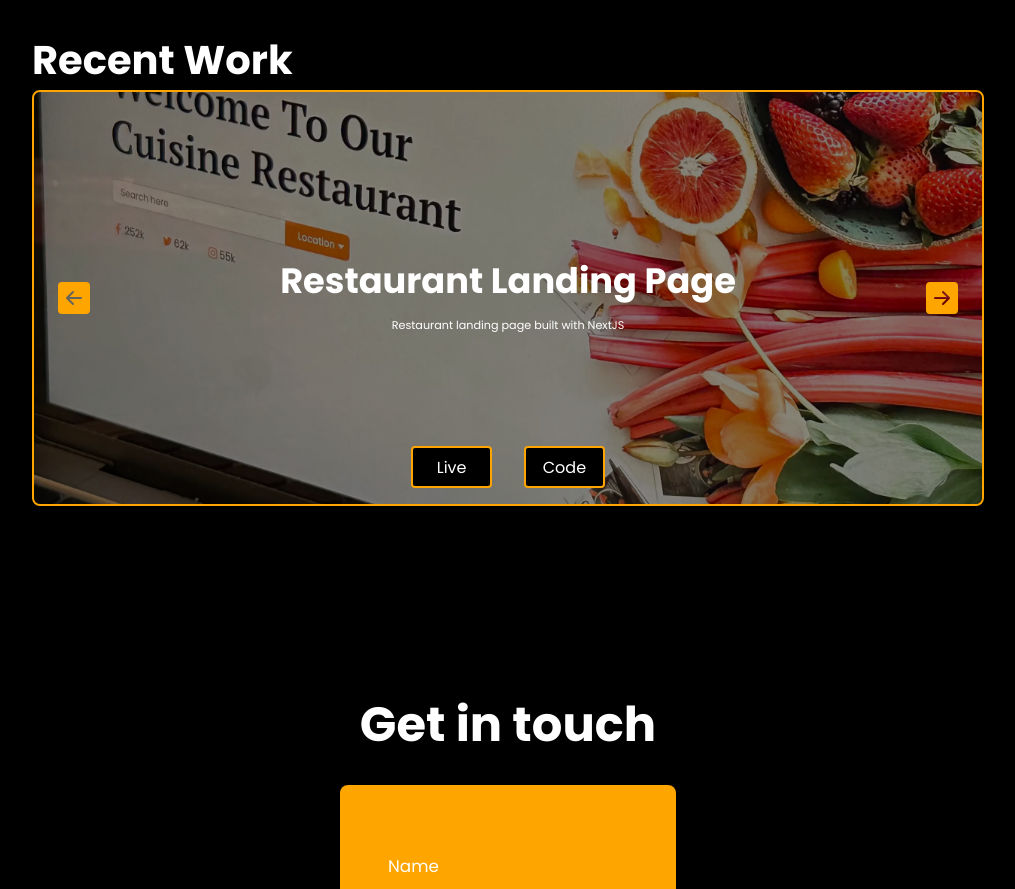
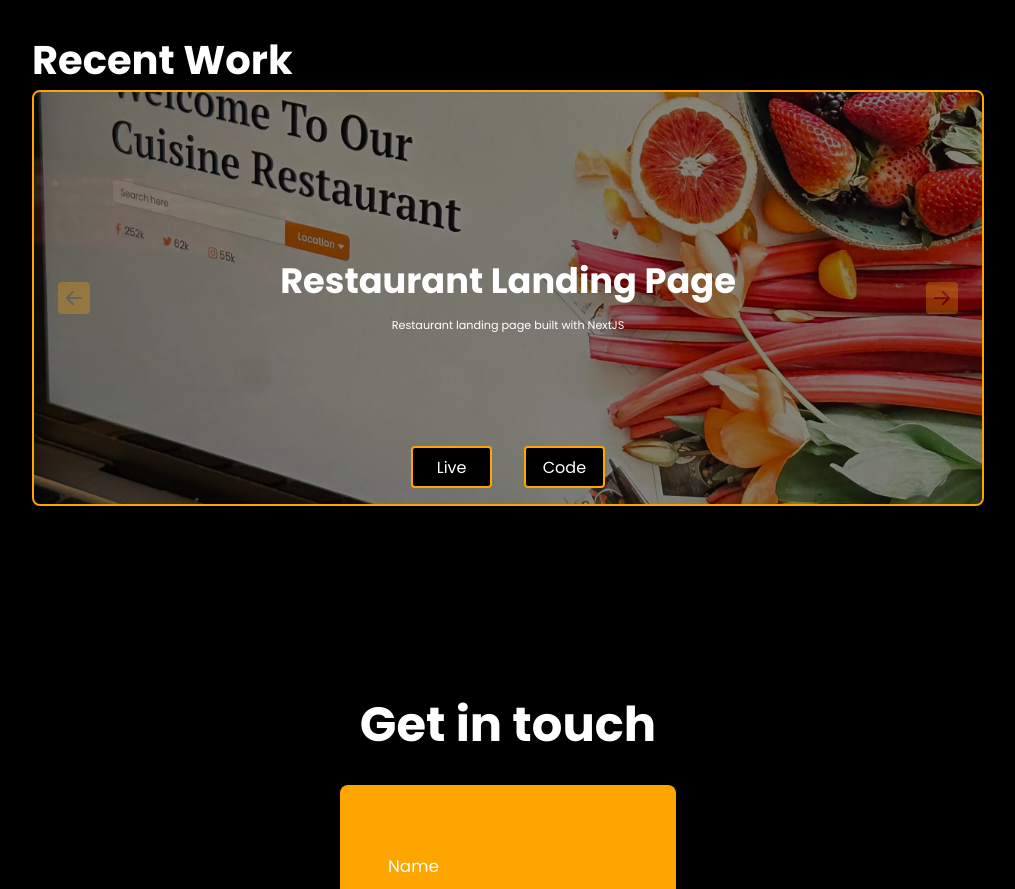
Before and after one commit to John-Monk/developer-portfolio, a Next.js app: page / in a window 1280 px wide. Shown: the part 1010-1899 px from the top of the page, without its empty margins (132-1147 px from the left). Built offline with nearby package versions, Linux system fonts and the light colour scheme.

Commit message:
decreased opacity of forward/back buttons for better viewing

```diff
--- a/components/Carousel.module.css
+++ b/components/Carousel.module.css
@@ -45,10 +45,17 @@
     font-size: 2em;
     padding: 0.75em;
     color: var(--theme);
+    opacity: 0.3;
+    transition: 200ms;
+}
+
+.button:hover {
+    opacity: 1;
 }
 
 .button:active {
     background: rgba(0, 0, 0, 0.408);
+    opacity: 1;
 }
 
 .indicator {
```
